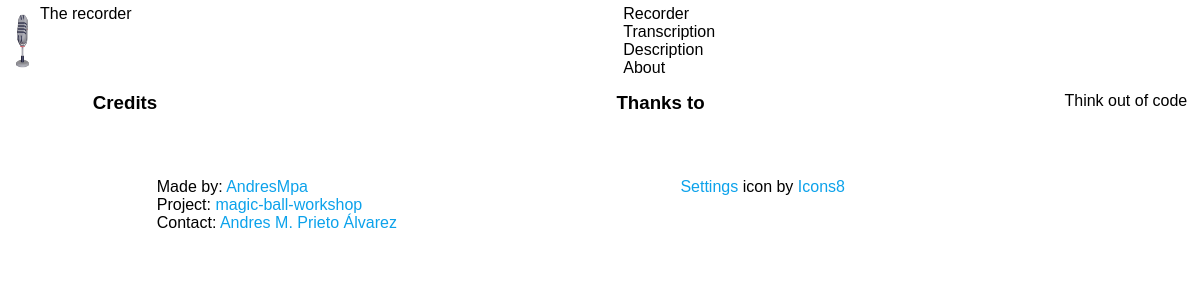
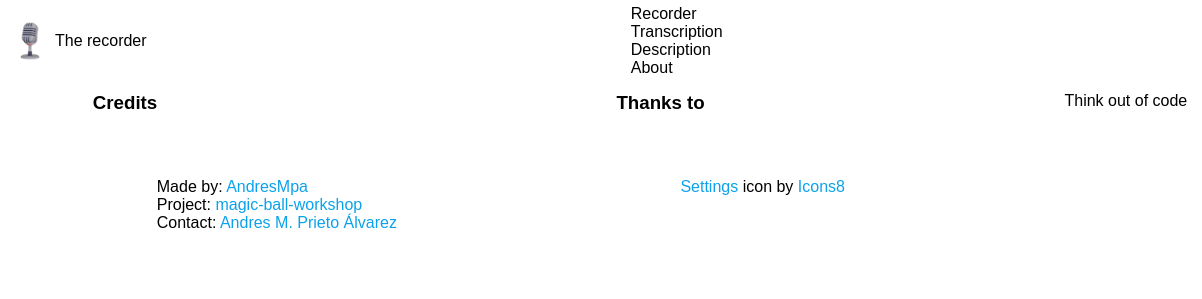
Before and after one commit to AndresMpa/when-browser-speaks, a website: page 01_public/index.html in a window 1280 px wide. Shown: the full height of the page, 0-1202 px from the left. Drawn offline with nearby package versions, Linux system fonts and the light colour scheme; files that its build step writes are made by us from their sources.

Commit message:
Icon
Modelado sobre BEM para el icono de la pequeña "app"

```diff
--- a/01_public/style/preprocess/navigator/_icon.scss
+++ b/01_public/style/preprocess/navigator/_icon.scss
@@ -2,8 +2,10 @@
 
 .icon {
   display: flex;
+  align-items: center;
   .icon--image {
-    width: 35px;
+    width: 50px;
+    height: 50px;
   }
   .icon--title {
     font-family: $font-title;
```
